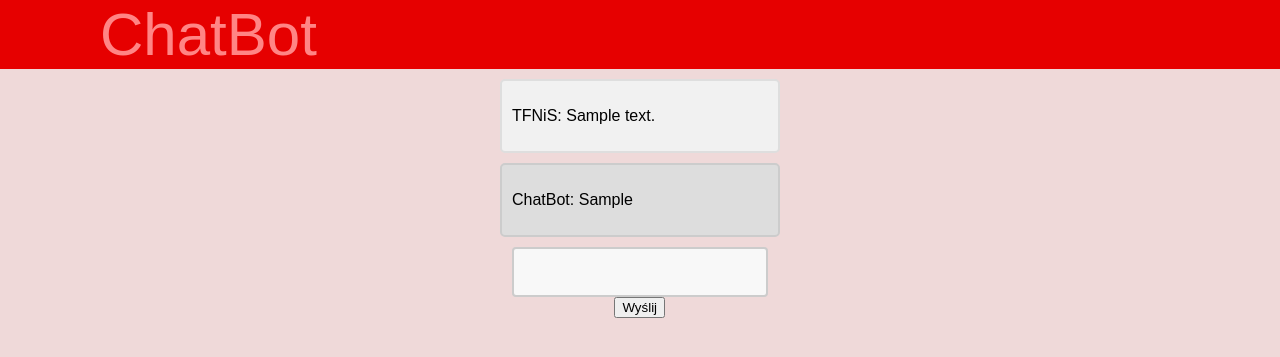
After one commit to HyperScypion/TFNiS-ChatBot, a Flask app: template templates/index.html in a window 1280 px wide. The commit adds this page. Shown: the top 357 px of the page. Run offline with Flask 2, Linux system fonts and the light colour scheme; the template is opened without the code that fills it: most values are stand-ins (such as "Sample title", 1, 10 or a date in 2020); parts of the project's set-up code (start-up, migrations or seed data) failed here and were passed over.

Commit message:
Major fixes to frontend

```diff
--- a/main.py
+++ b/main.py
@@ -18,45 +18,14 @@ brain.fit_LDA(corpus, 40)
 @app.route('/')
 def home():
     if not session.get('logged_in'):
-        return render_template('login.html')
-    else:
-        return chat()
+        return render_template('index.html')
 
-
-@app.route('/login', methods=['POST'])
-def do_admin_login():
-    if request.form['username'] != '':
-        session['logged_in'] = True
-        query = "SELECT * FROM users;"
-        engine = create_engine('sqlite:///bot.db', echo=True)
-        connection = engine.connect()
-        result = connection.execute(query)
-        print(result)
-        return chat()
-    else:
-        return home()
-
-
-@app.route('/logout')
-def logout():
-    session['logged_in'] = False
-    return home()
-
-app.route('/chat')
+@app.route('/', methods=['POST'])
 def chat():
-    return render_template('chat.html')
-
-
-
-@app.route('/process',methods=['POST'])
-def process():
-	user_input=request.form['user_input']
-
-	bot_response=brain.predict(str(user_input), dictionary, False)
-	print("ChatBot: " + bot_response)
-	return render_template('chat.html', user_input=user_input,
-		bot_response=bot_response
-)
+    user_input = request.form.get('textbox')
+    bot_response=brain.predict(str(user_input), dictionary, False)
+    print("ChatBot: " + bot_response)
+    return render_template('index.html', textbox=user_input, bot_response=bot_response)
 
 if __name__ == "__main__":
     app.secret_key = os.urandom(12)
--- a/static/style.css
+++ b/static/style.css
@@ -1,79 +1,256 @@
-* {
-box-sizing: border-box;
+body {
+	margin: 0;
+	font-family: Sans-serif;
+	background-color: #efd9d9;
 }
-
-*:focus {
-outline: none;
+a {
+	text-decoration: none;
+	font-weight: normal;
 }
-body {
-font-family: Sans-serif;
-background-color: #EFD9D9;
-padding: 50px;
+.head {
+	background-color: #e60000;
 }
-.login {
-margin: 20px auto;
-width: 300px;
+.head-cont {
+	width: 60%;
+	margin: 0;
+	display: inline-block;
+	padding-left: 70px;
+	box-sizing: border-box;
 }
-.login-screen {
-background-color: #FFF;
-padding: 20px;
-border-radius: 5px
+.head-logo {
+	display: inline-block;
+	vertical-align: middle;
+	height: 100px;
+	width: 100px;
 }
-
-.app-title {
-text-align: center;
-color: #777;
+.head-text {
+	font-size: 60px;
+	display: inline-block;
+	vertical-align: middle;
+	color: #ff8585;
+	margin-left: 30px;
 }
-
-.login-form {
-text-align: center;
+.head-nick {
+	font-size: 20px;
+	color: #ff8585;
+	display: inline-block;
+	margin: 0;
+	width: 40%;
+	box-sizing: border-box;
+	text-align: right;
+	padding-right: 70px;
 }
-.control-group {
-margin-bottom: 10px;
+.logout {
+	font-size: 16px;
+	color: #f6c4c4;
+	display: inline;
+	cursor: pointer;
 }
-
-input {
-text-align: center;
-background-color: #ECF0F1;
-border: 2px solid transparent;
-border-radius: 3px;
-font-size: 16px;
-font-weight: 200;
-padding: 10px 0;
-width: 250px;
-transition: border .5s;
+.logout:hover {
+	color: white;
 }
-
-input:focus {
-border: 2px solid #3498DB;
-box-shadow: none;
+@media screen and (max-width: 900px){
+	.head-cont {
+		padding-left: 10px;
+	}
+	.head-nick {
+		padding-right: 10px;
+	}
 }
-
-.btn {
-font-family: Sans-serif;
-border: 2px solid transparent;
-background: #E60000;
-color: #F6C4C4;
-font-size: 20px;
-line-height: 15px;
-padding: 10px 0;
-text-decoration: none;
-text-shadow: none;
-border-radius: 3px;
-box-shadow: none;
-transition: 0.25s;
-display: block;
-width: 250px;
-margin: 0 auto;
+@media screen and (max-width: 700px){
+	.head-cont {
+		padding-left: 0;
+		display: block;
+		width: 100%;
+		text-align: center;
+	}
+	.head-nick {
+		display: block;
+		width: 100%;
+		padding: 15px 0;
+		text-align: center;
+	}
 }
-
-.btn:hover {
-color: #FFFFFF;
+@media screen and (max-width: 400px){
+	.head-text {
+		display: block;
+		margin-left: 0;
+	}
 }
-
-.login-link {
-font-size: 12px;
-color: #444;
-display: block;
-margin-top: 12px;
+.cont {
+	padding: 30px 30px;
 }
+.window {
+	width: 400px;
+	margin: auto;
+}
+@media screen and (max-width: 500px) {
+	.cont {
+		padding: 30px 0;
+	}
+	.window {
+		width: auto;
+		margin: 0 10px;
+	}
+}
+.window-top {
+	background-color: #e60000;
+	vertical-align: middle;
+	padding: 5px 20px;
+	font-size: 16px;
+	color: white;
+	border-radius: 10px 10px 0 0;
+	height: 20px;
+}
+.online {
+	display: inline-block;
+	vertical-align: middle;
+	height: 12px;
+	width: 12px;
+	border-radius: 6px;
+	background-color: #005900;
+	margin-left: 8px;
+}
+.status {
+	display: inline-block;
+	font-size: 12px;
+	color: #005900;
+	text-transform: uppercase;
+	margin-left: 3px;
+}
+.messages {
+	height: 300px;
+	background-color: white;
+	border: solid 1px #e60000;
+	overflow-y: scroll;
+}
+.messg {
+	margin: 10px;
+}
+.messg .img {
+	display: inline-block;
+	width: 50px;
+	height: 50px;
+	border-radius: 25px;
+	vertical-align: top;
+}
+.messg.bot .img {
+	background-image: url('./bot.png');
+}
+.messg.user .img {
+	background-image: url('./user.png');
+}
+.messg .col {
+	display: inline-block;
+}
+.messg .date {
+	font-size: 12px;
+	color: #90b9bf;
+}
+.messg .text {
+	margin: 3px;
+	padding: 7px;
+	border-radius: 6px;
+	font-size: 15px;
+	display: inline-block;
+}
+.messg.bot .text {
+	background-color: #ff4d4d;
+	color: white;
+}
+.messg.user .text {
+	background-color: #ccd0cc;
+	color: #293131;
+}
+.messg.bot .row {
+	text-align: left;
+}
+.messg.user .row {
+	text-align: right;
+}
+.window-bottom {
+	border: solid 1px #e60000;
+	border-top: none;
+	background-color: white;
+}
+.window-bottom .input {
+	padding: 5px;
+	font-size: 15px;
+	border: none;
+	width: calc(100% - 40px);
+	max-height: 40px;
+	margin: 0;
+	display: inline-block;
+	vertical-align: top;
+	font-family: Sans-serif;
+    resize: none;
+	box-sizing: border-box;
+}
+.window-bottom .submit {
+	display: inline-block;
+	height: 40px;
+	width: 40px;
+	background-color: #e60000;
+	color: #f6c4c4;
+	font-size: 30px;
+	border: solid 2px white;
+	text-align: center;
+	cursor: pointer;
+	box-sizing: border-box;
+}
+.window-bottom .submit:hover {
+	color: white;
+}
+.messages .smalimg {
+	height: 16px;
+	width: 16px;
+	background-image: url('./bot.png');
+	background-size: 16px 16px;
+	border-radius: 8px;
+	display: inline-block;
+	vertical-align: middle;
+	margin: 0 5px;
+}
+.messages .write {
+	font-size: 12px;
+	color: #90b9bf;
+	display: inline-block;
+}
+.label {
+	font-size: 30px;
+	text-align: center;
+	margin-top: 50px;
+}
+.nameinput {
+	width: 100%;
+	font-size: 18px;
+	margin-top: 20px;
+	text-align: center;
+}
+.startbutton {
+	text-align: center;
+	padding: 5px;
+	font-size: 18px;
+	background-color: #e60000;
+	color: #f6c4c4;
+	margin: 30px 0;
+	cursor: pointer;
+}
+.startbutton:hover {
+	color: white;
+}
+.footer {
+	font-size: 12px;
+	color: #4C6B75;
+	margin-top: 40px;
+	text-align: center;
+}
+.hid {
+	display: none;
+}
+.loading {
+	text-align: center;
+}
+.event {
+	text-align: center;
+}
--- a/templates/chat.html
+++ b/templates/chat.html
@@ -10,7 +10,7 @@
 <body>
 <div class="container">
 	<div class="alert alert-primary" role="alert">
-User: {{user_input}}
+TFNiS: {{user_input}}
 </div>
 <div class="alert alert-dark" role="alert">
   ChatBot: {{bot_response}}
--- /dev/null
+++ b/templates/index.html
@@ -0,0 +1,88 @@
+<!DOCTYPE html>
+<html lang="pl">
+	<head>
+		<title>ChatBot</title>
+		<meta charset="utf-8">
+		<meta name="viewport" content="width=device-width, initial-scale=1">
+		<link rel="stylesheet" href="../static/style.css">
+
+	</head>
+
+	<body>
+
+		<div class="head">
+			<div class="head-cont"><a href="./"></a><a href="./" class="head-text">ChatBot</a></div>
+			<div class="head-nick hid" id="head-logout"><span id="head-nick"></span> <a href="./" class="logout">Wyloguj</a></div>
+		</div>
+
+		<style>
+
+			.container {
+				  border: 2px solid #dedede;
+				  background-color: #f1f1f1;
+				  border-radius: 5px;
+				  padding: 10px;
+				  margin: 10px 0;
+				  width: 20%;
+				  height: 50px;
+				  display: block;
+				  margin-left: auto;
+				  margin-right: auto;
+				}
+
+			.darker {
+			  border-color: #ccc;
+			  background-color: #ddd;
+			  width: 20%;
+			  height: 50px;
+			  display: block;
+			  margin-left: auto;
+			  margin-right: auto;
+			}
+
+			.container::after {
+			  content: "";
+			  clear: both;
+			  display: table;
+			}
+
+
+		</style>
+
+
+		<div class="container">
+			<p>TFNiS: {{textbox}}</p>
+		</div>
+
+		<div class="container darker">
+			<p>ChatBot: {{bot_response}}</p>
+		</div>
+
+		<style>
+			  textarea {
+			  width: 20%;
+			  height: 50px;
+			  padding: 12px 20px;
+			  box-sizing: border-box;
+			  border: 2px solid #ccc;
+			  border-radius: 4px;
+			  background-color: #f8f8f8;
+			  font-size: 16px;
+			  resize: none;
+			  display: block;
+			  margin-left: auto;
+			  margin-right: auto;
+			  }
+		</style>
+		<style>
+			.buttonHolder {display:block; margin-left:48%; margin-right:auto;}
+		</style>
+
+		<form method="POST">
+  			<textarea name="textbox"></textarea>
+			<div class="buttonHolder">
+  				<button name="submit">Wyślij</button>
+			</div>
+		</form>
+	</body>
+</html>
```
Also changed, not shown: static/style2.css (added, +79 -0 lines), 1 other file.
